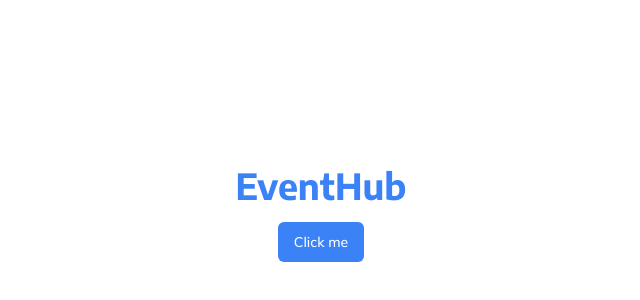
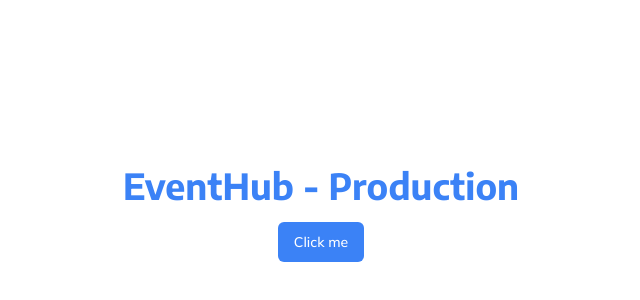
Before and after one commit to Erlangga15/event-collaboration-fe, a Next.js app: page / in a window 1280 px wide. Shown: the part 194-494 px from the top of the page, without its empty margins (319-959 px from the left). Built offline with nearby package versions, Linux system fonts and the light colour scheme.

Commit message:
feat: initial production

```diff
--- a/src/app/page.tsx
+++ b/src/app/page.tsx
@@ -20,7 +20,9 @@ export default function HomePage() {
             'layout relative flex min-h-screen flex-col items-center justify-center py-12 text-center'
           )}
         >
-          <h1 className={cn('my-4 text-4xl text-primary-500')}>EventHub</h1>
+          <h1 className={cn('my-4 text-4xl text-primary-500')}>
+            EventHub - Production
+          </h1>
           <Button
             variant='default'
             className='bg-primary-500 text-white hover:bg-primary-600'
```
